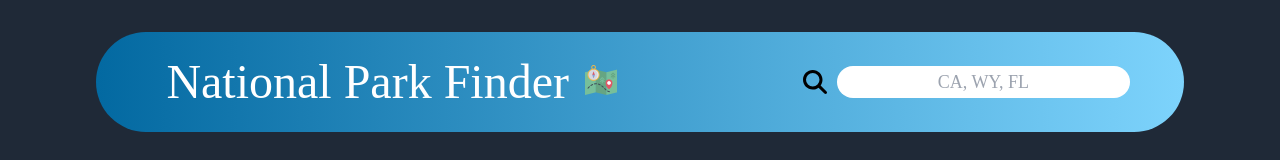
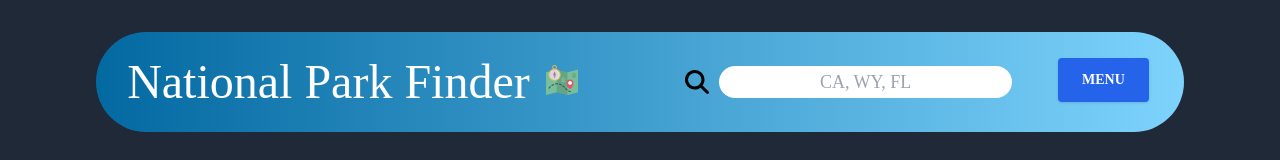
Before and after one commit to afbelardi/np-project-frontend, a React (Create React App) app: page / in a window 1280 px wide. Shown: the top 160 px of the page. Built offline with nearby package versions, Linux system fonts and the light colour scheme; no server answers; a web font is replaced by a local one.

Commit message:
added menu button

```diff
--- a/package.json
+++ b/package.json
@@ -7,6 +7,7 @@
     "@fortawesome/fontawesome-svg-core": "^6.1.1",
     "@fortawesome/free-solid-svg-icons": "^6.1.1",
     "@fortawesome/react-fontawesome": "^0.1.18",
+    "@popperjs/core": "^2.9.1",
     "@testing-library/jest-dom": "^5.16.3",
     "@testing-library/react": "^12.1.4",
     "@testing-library/user-event": "^13.5.0",
--- /dev/null
+++ b/src/components/ButtonMenu.js
@@ -0,0 +1,106 @@
+import React from "react";
+import { createPopper } from "@popperjs/core";
+
+const Dropdown = ({ color }) => {
+  // dropdown props
+  const [dropdownPopoverShow, setDropdownPopoverShow] = React.useState(false);
+  const btnDropdownRef = React.createRef();
+  const popoverDropdownRef = React.createRef();
+  const openDropdownPopover = () => {
+    createPopper(btnDropdownRef.current, popoverDropdownRef.current, {
+      placement: "bottom-start"
+    });
+    setDropdownPopoverShow(true);
+  };
+  const closeDropdownPopover = () => {
+    setDropdownPopoverShow(false);
+  };
+  // bg colors
+  let bgColor;
+  color === "white"
+    ? (bgColor = "bg-slate-700")
+    : (bgColor = "bg-" + color + "-500");
+  return (
+    <>
+      <div className="flex flex-wrap">
+        <div className="w-full sm:w-6/12 md:w-4/12 px-4">
+          <div className="relative inline-flex align-middle w-full">
+            <button
+              className={
+                "text-white font-bold uppercase text-sm px-6 py-3 rounded shadow bg-blue-600 hover:shadow-xl outline-none focus:outline-none mr-1 mb-1 ease-linear transition-all duration-150 " +
+                bgColor
+              }
+              type="button"
+              ref={btnDropdownRef}
+              onClick={() => {
+                dropdownPopoverShow
+                  ? closeDropdownPopover()
+                  : openDropdownPopover();
+              }}
+            >
+                MENU
+            </button>
+            <div
+              ref={popoverDropdownRef}
+              className={
+                (dropdownPopoverShow ? "block " : "hidden ") +
+                "mt-6 text-base z-50 bg-blue-600 float-left py-2 list-none text-left rounded shadow-xl mt-1"
+              }
+              style={{ minWidth: "12rem" }}
+            >
+              <a
+                href="#pablo"
+                className={
+                  "text-sm py-2 px-4 font-normal block w-full whitespace-nowrap bg-blue-600 " +
+                  (color === "white" ? " text-slate-700" : "text-white")
+                }
+                onClick={e => e.preventDefault()}
+              >
+                Action
+              </a>
+              <a
+                href="#pablo"
+                className={
+                  "text-sm py-2 px-4 font-normal block w-full whitespace-nowrap bg-transparent " +
+                  (color === "white" ? " text-slate-700" : "text-white")
+                }
+                onClick={e => e.preventDefault()}
+              >
+                Another action
+              </a>
+              <a
+                href="#pablo"
+                className={
+                  "text-sm py-2 px-4 font-normal block w-full whitespace-nowrap bg-transparent " +
+                  (color === "white" ? " text-slate-700" : "text-white")
+                }
+                onClick={e => e.preventDefault()}
+              >
+                Something else here
+              </a>
+              <div className="h-0 my-2 border border-solid border-t-0 border-slate-800 opacity-25" />
+              <a
+                href="#pablo"
+                className={
+                  "text-sm py-2 px-4 font-normal block w-full whitespace-nowrap bg-transparent " +
+                  (color === "white" ? " text-slate-700" : "text-white")
+                }
+                onClick={e => e.preventDefault()}
+              >
+                Seprated link
+              </a>
+            </div>
+          </div>
+        </div>
+      </div>
+    </>
+  );
+};
+
+export default function DropdownRender() {
+  return (
+    <>
+      <Dropdown />
+    </>
+  );
+}
--- a/src/components/Header.js
+++ b/src/components/Header.js
@@ -3,6 +3,7 @@ import '../App.css';
 import { FontAwesomeIcon } from "@fortawesome/react-fontawesome";
 import { faMagnifyingGlass } from "@fortawesome/free-solid-svg-icons"
 import axios from 'axios';
+import ButtonMenu from '../components/ButtonMenu';
 
 function Header({ state, setParks }) {
 
@@ -24,6 +25,7 @@ function Header({ state, setParks }) {
             <h1 className="national-park-title font-fatface">National Park Finder</h1>
             <img className="map-image" src="/map.png" />
         </div>
+
         <div className="form-div">
             <form className="form" onSubmit={handleSubmit}>
             <FontAwesomeIcon icon={faMagnifyingGlass} className="magnifying-glass"/>
@@ -35,6 +37,7 @@ function Header({ state, setParks }) {
                 />
             </form>
         </div>
+        <ButtonMenu />
     </div>
   )
 }
```
Also changed, not shown: 1 other file (tests, documents, lock files or other folders).
